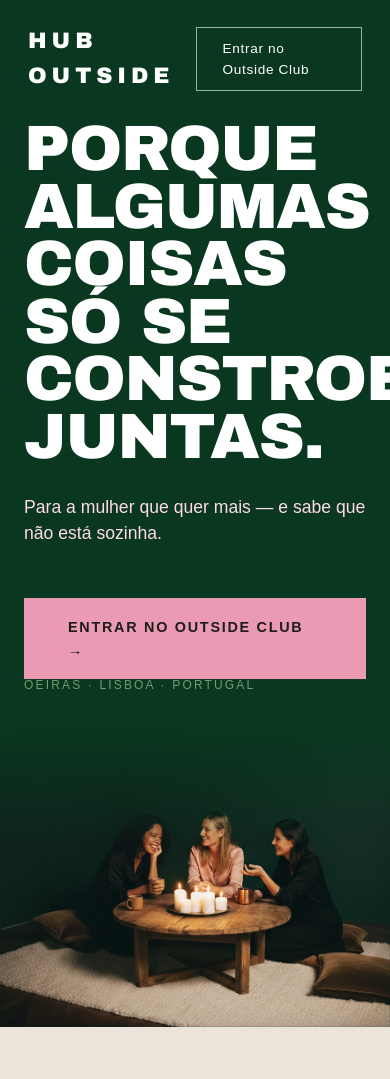
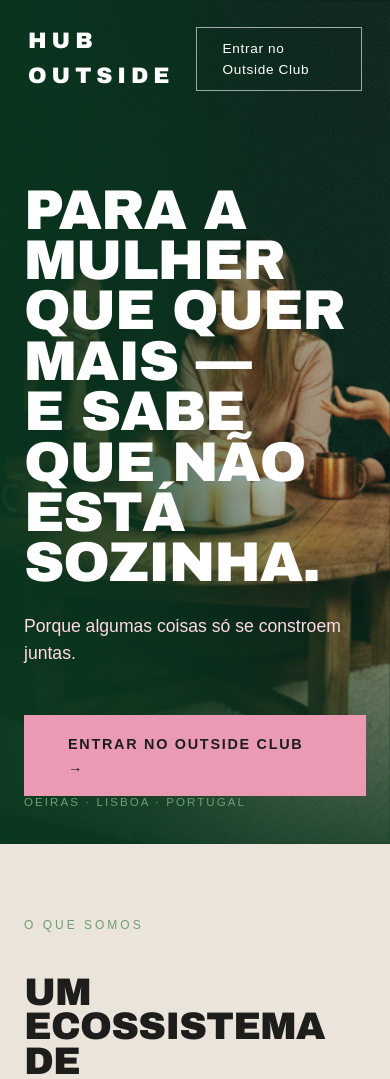
Before and after one commit to vanessapeq/huboutside, a plain HTML site: page index.html in a window 390 px wide. Shown: the top 1079 px of the page. Drawn offline with Linux system fonts and the light colour scheme; a web font is replaced by a local one.

Commit message:
feat: hero full-bleed background image, swap headline/subtitle order

```diff
--- a/index.html
+++ b/index.html
@@ -35,17 +35,17 @@
 
         <!-- SECTION 1: HERO -->
         <section id="hero">
+            <div class="hero-bg">
+                <img src="Imagens/grupo-de-mulheres-imagem-quente.png" alt="Comunidade HUB OUTSIDE — grupo de mulheres">
+                <div class="hero-overlay"></div>
+            </div>
             <div class="hero-content">
                 <div class="hero-text">
-                    <h1 class="reveal">Porque<br>algumas coisas<br>só se constroem<br>juntas.</h1>
-                    <p class="hero-subtitle reveal">Para a mulher que quer mais — e sabe que não está sozinha.</p>
+                    <h1 class="reveal">Para a mulher<br>que quer mais —<br>e sabe que não<br>está sozinha.</h1>
+                    <p class="hero-subtitle reveal">Porque algumas coisas só se constroem juntas.</p>
                     <a href="#cta-final" class="btn-primary reveal">Entrar no Outside Club &rarr;</a>
                 </div>
                 <div class="hero-location reveal">Oeiras &middot; Lisboa &middot; Portugal</div>
-            </div>
-            <div class="hero-image">
-                <img src="Imagens/grupo-de-mulheres-imagem-quente.png" alt="Comunidade HUB OUTSIDE — grupo de mulheres">
-                <div class="hero-overlay"></div>
             </div>
         </section>
 
--- a/main.js
+++ b/main.js
@@ -40,7 +40,7 @@ document.addEventListener('DOMContentLoaded', () => {
     // ==========================================
     // 3. HERO — SUBTLE PARALLAX ON IMAGE
     // ==========================================
-    const heroImg = document.querySelector('.hero-image img');
+    const heroImg = document.querySelector('.hero-bg img');
 
     if (heroImg) {
         window.addEventListener('scroll', () => {
--- a/style.css
+++ b/style.css
@@ -234,72 +234,86 @@ h3 {
    HERO
    ========================================== */
 #hero {
+    position: relative;
     height: 100vh;
     min-height: 700px;
     display: flex;
+    align-items: flex-end;
     background-color: var(--green-deep);
+    /* fallback / colour bleed */
     overflow: hidden;
 }
 
-.hero-content {
-    flex: 0 0 45%;
-    display: flex;
-    flex-direction: column;
-    justify-content: center;
-    padding: 160px 80px 80px;
-    position: relative;
-    z-index: 2;
+/* Full-bleed background image */
+.hero-bg {
+    position: absolute;
+    inset: 0;
+    z-index: 0;
 }
 
-.hero-text h1 {
-    font-size: clamp(4rem, 7.5vw, 8rem);
-    color: var(--white);
-    margin-bottom: 28px;
-}
-
-.hero-subtitle {
-    font-family: var(--font-light);
-    font-weight: 300;
-    font-size: clamp(1.1rem, 1.8vw, 1.6rem);
-    color: var(--pink-light);
-    margin-bottom: 52px;
-    max-width: 420px;
-    line-height: 1.5;
-}
-
-.hero-location {
-    position: absolute;
-    bottom: 44px;
-    left: 80px;
-    font-family: var(--font-light);
-    font-weight: 300;
-    font-size: 0.75rem;
-    color: var(--green-sage);
-    text-transform: uppercase;
-    letter-spacing: 0.18em;
-}
-
-.hero-image {
-    flex: 0 0 55%;
-    position: relative;
-    overflow: hidden;
-}
-
-.hero-image img {
+.hero-bg img {
     width: 100%;
     height: 100%;
     object-fit: cover;
-    object-position: center;
+    object-position: center 20%;
     will-change: transform;
 }
 
 .hero-overlay {
     position: absolute;
     inset: 0;
-    background: linear-gradient(to right,
-            var(--green-deep) 0%,
-            rgba(9, 55, 31, 0.4) 35%,
-            rgba(9, 55, 31, 0) 60%);
+    /* Deep green on the left where text lives, fades to transparent right */
+    background:
+        linear-gradient(to right,
+            rgba(9, 55, 31, 0.92) 0%,
+            rgba(9, 55, 31, 0.72) 40%,
+            rgba(9, 55, 31, 0.35) 70%,
+            rgba(9, 55, 31, 0.15) 100%),
+        /* Bottom gradient so text always readable */
+        linear-gradient(to top,
+            rgba(9, 55, 31, 0.8) 0%,
+            rgba(9, 55, 31, 0) 40%);
+}
+
+/* Text layer floats above */
+.hero-content {
+    position: relative;
+    z-index: 2;
+    width: 100%;
+    max-width: 900px;
+    padding: 0 80px 100px;
+    display: flex;
+    flex-direction: column;
+    justify-content: flex-end;
+}
+
+.hero-text h1 {
+    font-size: clamp(3.5rem, 7vw, 8rem);
+    color: var(--white);
+    margin-bottom: 24px;
+}
+
+.hero-subtitle {
+    font-family: var(--font-light);
+    font-weight: 300;
+    font-size: clamp(1.1rem, 1.6vw, 1.5rem);
+    color: var(--pink-light);
+    margin-bottom: 48px;
+    max-width: 540px;
+    line-height: 1.55;
+}
+
+.hero-location {
+    position: absolute;
+    bottom: 44px;
+    right: 60px;
+    font-family: var(--font-light);
+    font-weight: 300;
+    font-size: 0.72rem;
+    color: var(--green-sage);
+    text-transform: uppercase;
+    letter-spacing: 0.18em;
+    z-index: 2;
 }
 
 /* ==========================================
@@ -776,29 +790,14 @@ footer {
 @media (max-width: 1024px) {
 
     /* Hero */
-    #hero {
-        flex-direction: column;
-        height: auto;
-        min-height: 100svh;
-    }
-
     .hero-content {
-        flex: none;
-        padding: 140px 40px 60px;
-    }
-
-    .hero-image {
-        flex: none;
-        height: 55vw;
-        min-height: 300px;
-    }
-
-    .hero-overlay {
-        background: linear-gradient(to bottom, var(--green-deep) 0%, rgba(9, 55, 31, 0) 40%);
+        padding: 0 40px 80px;
+        max-width: 100%;
     }
 
     .hero-location {
-        left: 40px;
+        right: 40px;
+        bottom: 32px;
     }
 
     /* Stages */
```
